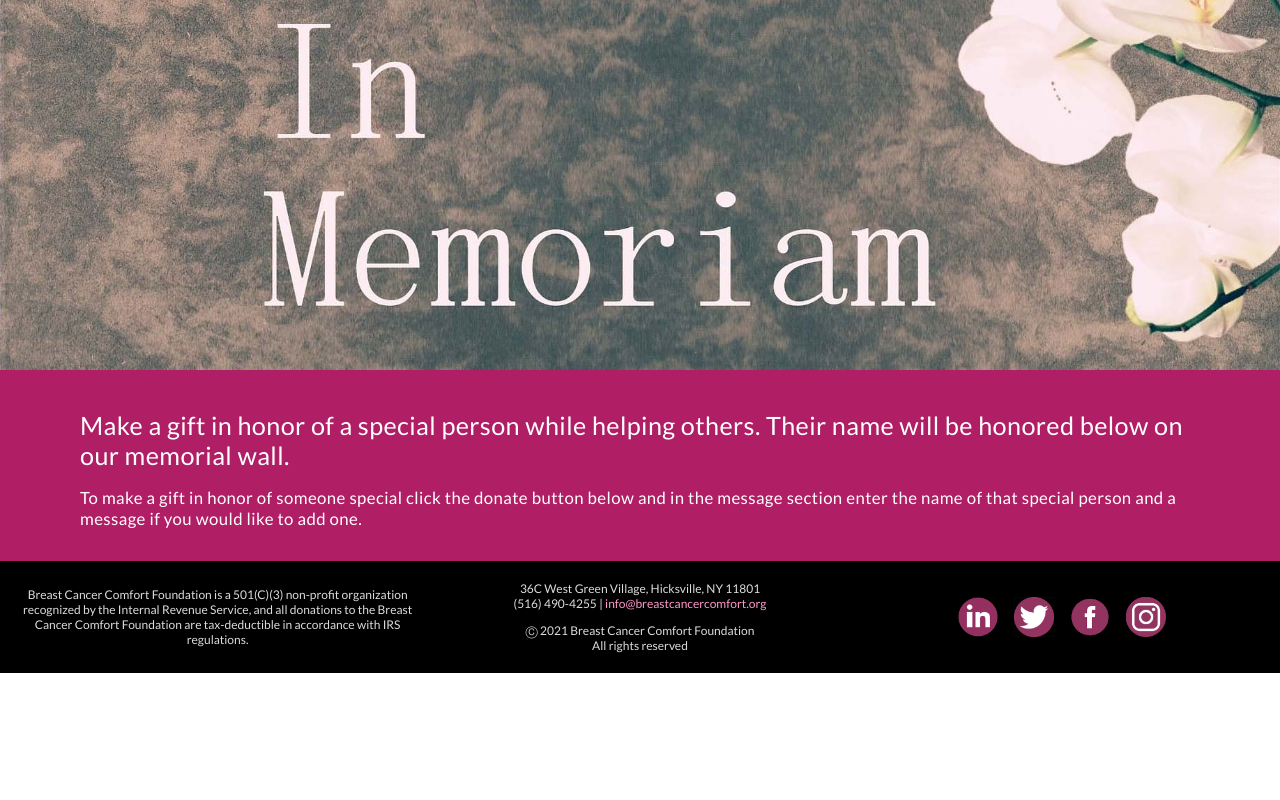
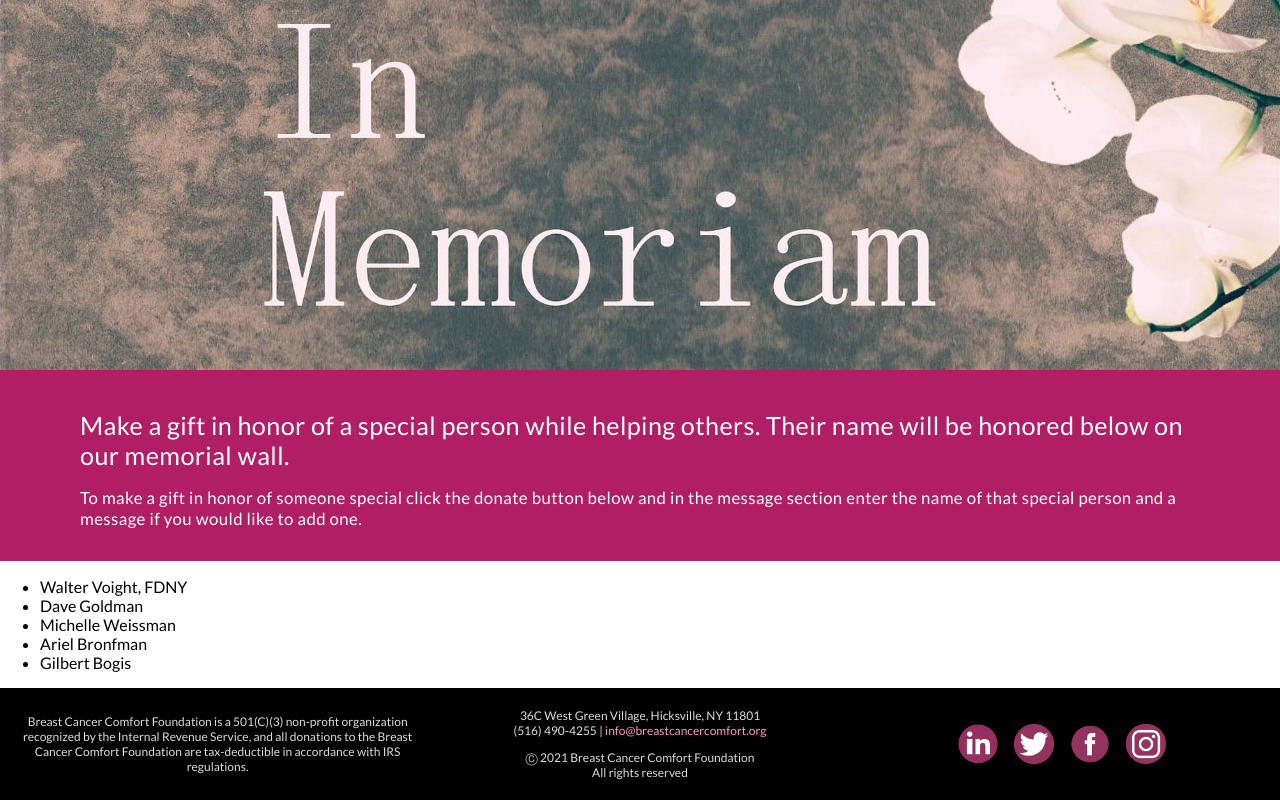
Before and after one commit to vishalicious213/bcc-v2, a Next.js app: page /memory in a window 1280 px wide. Shown: the part 379-1179 px from the top of the page. Before the commit the page ends 1052 px from the top, so only its background shows below. Built offline with nearby package versions, Linux system fonts and the light colour scheme.

Commit message:
added memorial list to memory.js

```diff
--- a/pages/memory.js
+++ b/pages/memory.js
@@ -22,6 +22,16 @@ export default function Memory() {
                 <h2 className='no-space-below mem-h2'>Make a gift in honor of a special person while helping others. Their name will be honored below on our memorial wall.</h2>
                 <p>To make a gift in honor of someone special click the donate button below and in the message section enter the name of that special person and a message if you would like to add one.</p>
             </section>
+
+            <section>
+                <ul>
+                    <li>Walter Voight, FDNY</li>
+                    <li>Dave Goldman</li>
+                    <li>Michelle Weissman</li>
+                    <li>Ariel Bronfman</li>
+                    <li>Gilbert Bogis</li>
+                </ul>
+            </section>
         </main>
 
         <Footer />
```
